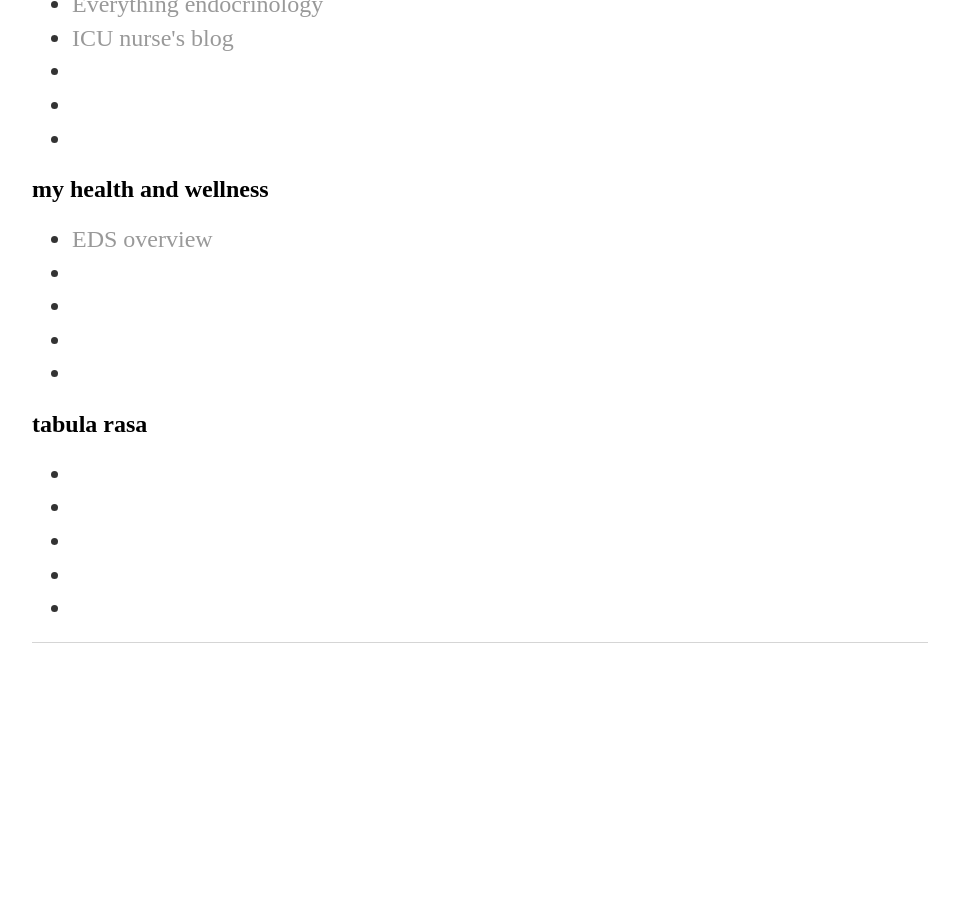
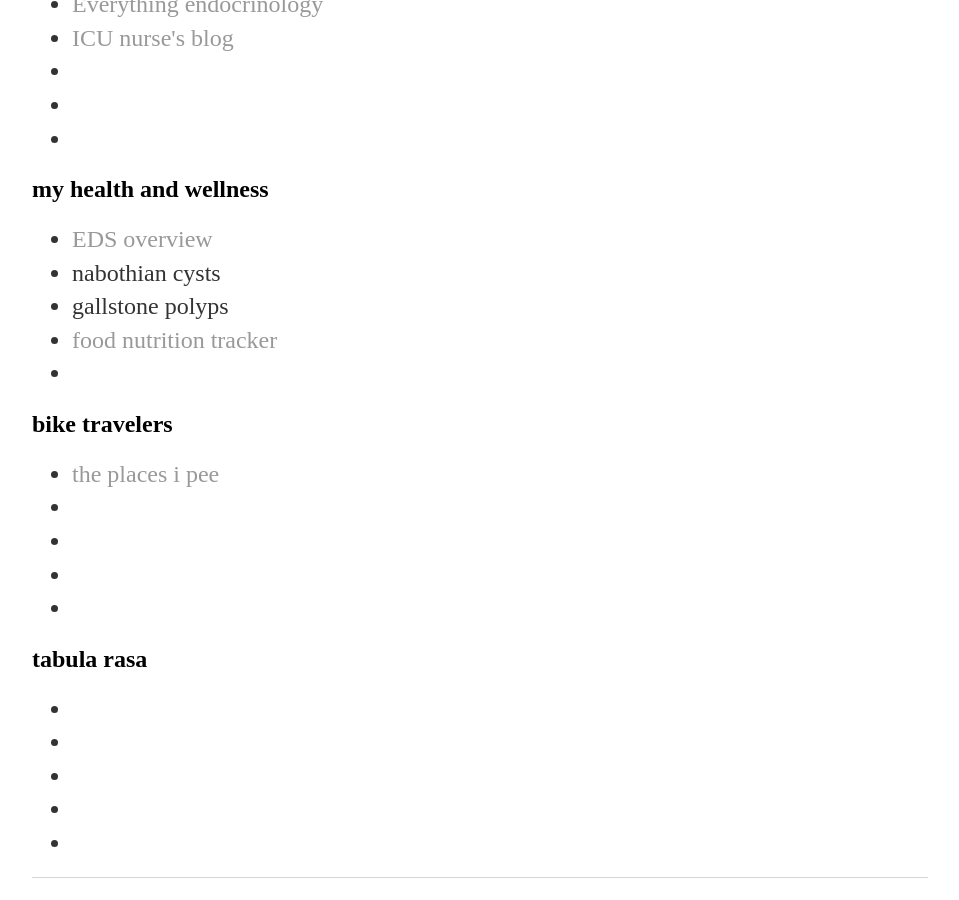
Before and after one commit to aniola/aniola.github.io, a Jekyll site: the page bookmarks.html, which Jekyll copies as it is, in a window 1280 px wide and 900 px high, scrolled down 2251 px. Shown: the whole window, without its empty margins (160-1119 px from the left). Built offline with Jekyll 4.4.1, drawn with Linux system fonts in a browser that asks for light colours; before the commit the page ends 2954 px from its top, so only the background shows below that.

Commit message:
the places i pee

```diff
--- a/bookmarks.html
+++ b/bookmarks.html
@@ -107,12 +107,20 @@
 	   <h2>my health and wellness</h2>
 <ul>
 	<li><a href="https://www.ehlers-danlos.com/2014-annual-conference-files/Heidi%20Collins.pdf">EDS overview</a>
+	<li><a href=""></a>nabothian cysts
+	<li><a href=""></a>gallstone polyps
+	<li><a href="https://nutritiondata.self.com/">food nutrition tracker</a>
+	<li><a href=""></a>
+</ul>
+		</div>
+   <h2>bike travelers</h2>
+<ul>
+	<li><a href="https://theplacesipee.com/">the places i pee</a>
 	<li><a href=""></a>
 	<li><a href=""></a>
 	<li><a href=""></a>
 	<li><a href=""></a>
 </ul>
-		</div>
 
    <h2>tabula rasa</h2>
 <ul>
```
